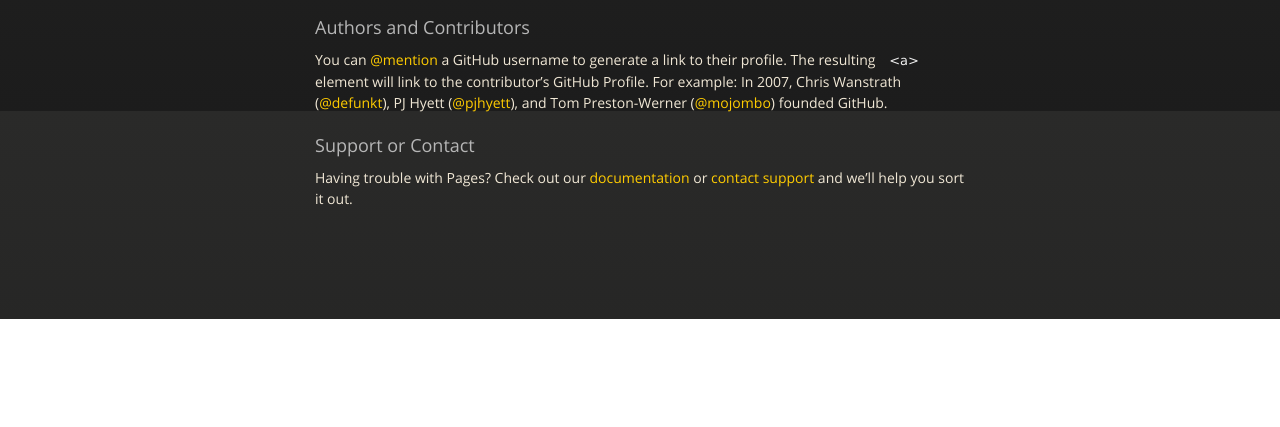
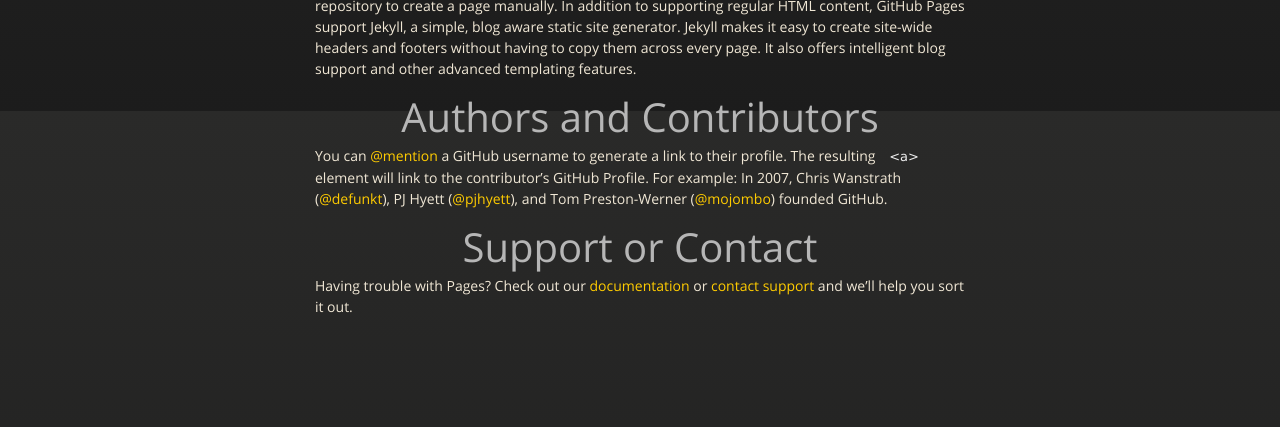
Before and after one commit to kspe/ignacykasperowicz.github.io, a plain HTML site: page index.html in a window 1280 px wide. Shown: the part 689-1116 px from the top of the page. Before the commit the page ends 1008 px from the top, so only its background shows below. Drawn offline with nearby package versions, Linux system fonts and the light colour scheme.

Commit message:
Proper header fix for h3

```diff
--- a/stylesheets/styles.css
+++ b/stylesheets/styles.css
@@ -792,7 +792,7 @@ section #title {
   margin: 0 0 50px 0;
   padding: 0 0 5px 0;
 }
-section #title h1, h2 {
+section #title h1, h2, h3 {
   font-family: 'OpenSansLight', "Helvetica Neue", Helvetica, Arial, sans-serif;
   font-weight: normal;
   font-size: 40px;
```
